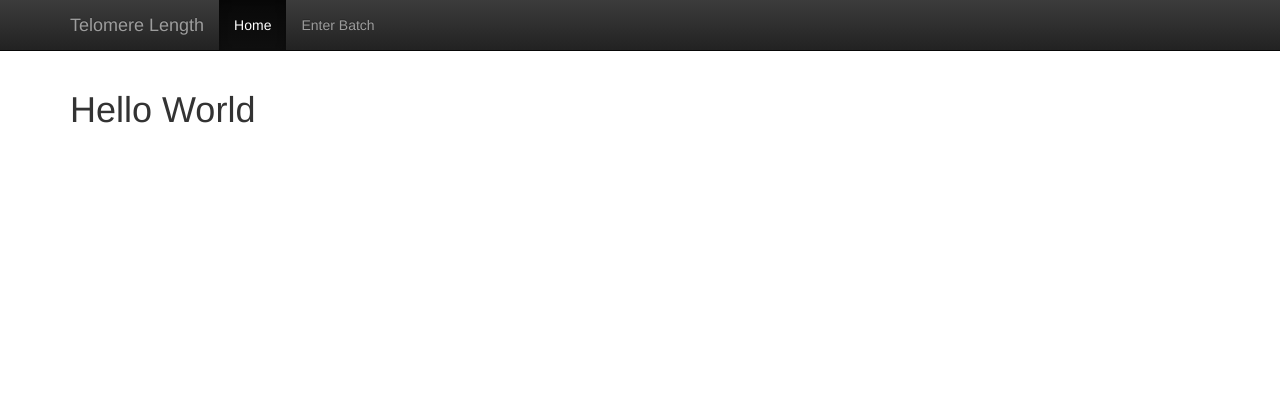
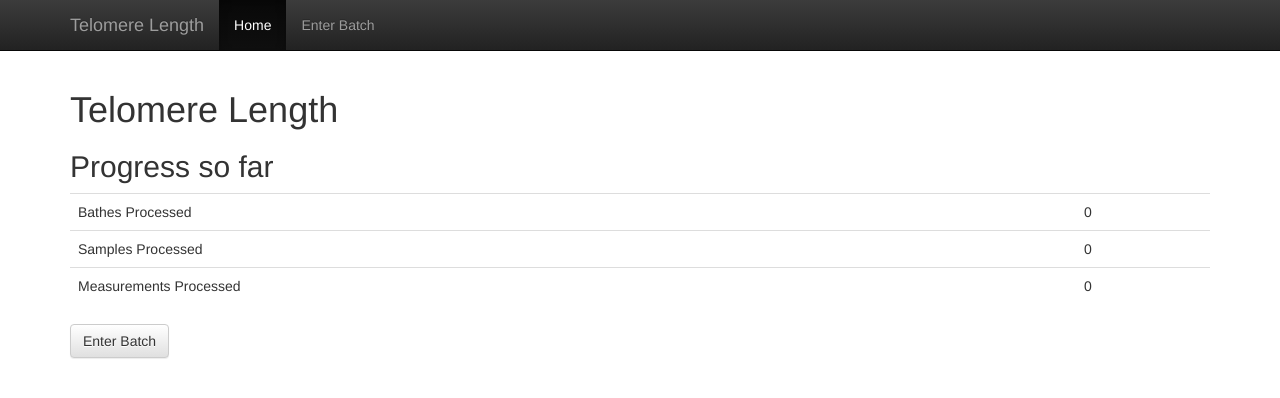
Before and after one commit to LCBRU/telomere, a Flask app: page / in a window 1280 px wide. Shown: the top 398 px of the page. Run offline with Flask 2, Linux system fonts and the light colour scheme; data that the repository does not hold is empty; parts of the project's set-up code (start-up, migrations or seed data) failed here and were passed over; some libraries are stand-ins or nearby versions.

Commit message:
Add counts to home screen

```diff
--- a/app/templates/index.html
+++ b/app/templates/index.html
@@ -1,4 +1,23 @@
 {% extends "standardLayout.html" %}
 {% block content %}
-    <h1>Hello World</h1>
+    <h1>Telomere Length</h1>
+
+    <h2>Progress so far</h2>
+
+    <table class="table">
+    	<tr>
+    		<td>Bathes Processed</td>
+    		<td>{{batches}}</td>
+    	</tr>
+    	<tr>
+    		<td>Samples Processed</td>
+    		<td>{{samples}}</td>
+    	</tr>
+    	<tr>
+    		<td>Measurements Processed</td>
+    		<td>{{measurements}}</td>
+    	</tr>
+    </table>
+
+    <a href="{{ url_for('batch_entry') }}" class="btn btn-default" role="button">Enter Batch</a>
 {% endblock %}
--- a/app/views/home.py
+++ b/app/views/home.py
@@ -2,8 +2,15 @@ from flask import g, render_template
 from flask.ext.login import login_required
 
 from app import telomere
-from app.model.user import User
+
+from app.model.batch import Batch
+from app.model.sample import Sample
+from app.model.measurement import Measurement
 
 @telomere.route('/')
 def index():
-    return render_template('index.html')
+	batches = Batch.query.count()
+	samples = Sample.query.count()
+	measurements = Measurement.query.count()
+
+	return render_template('index.html', batches=batches, samples=samples, measurements=measurements)
```
